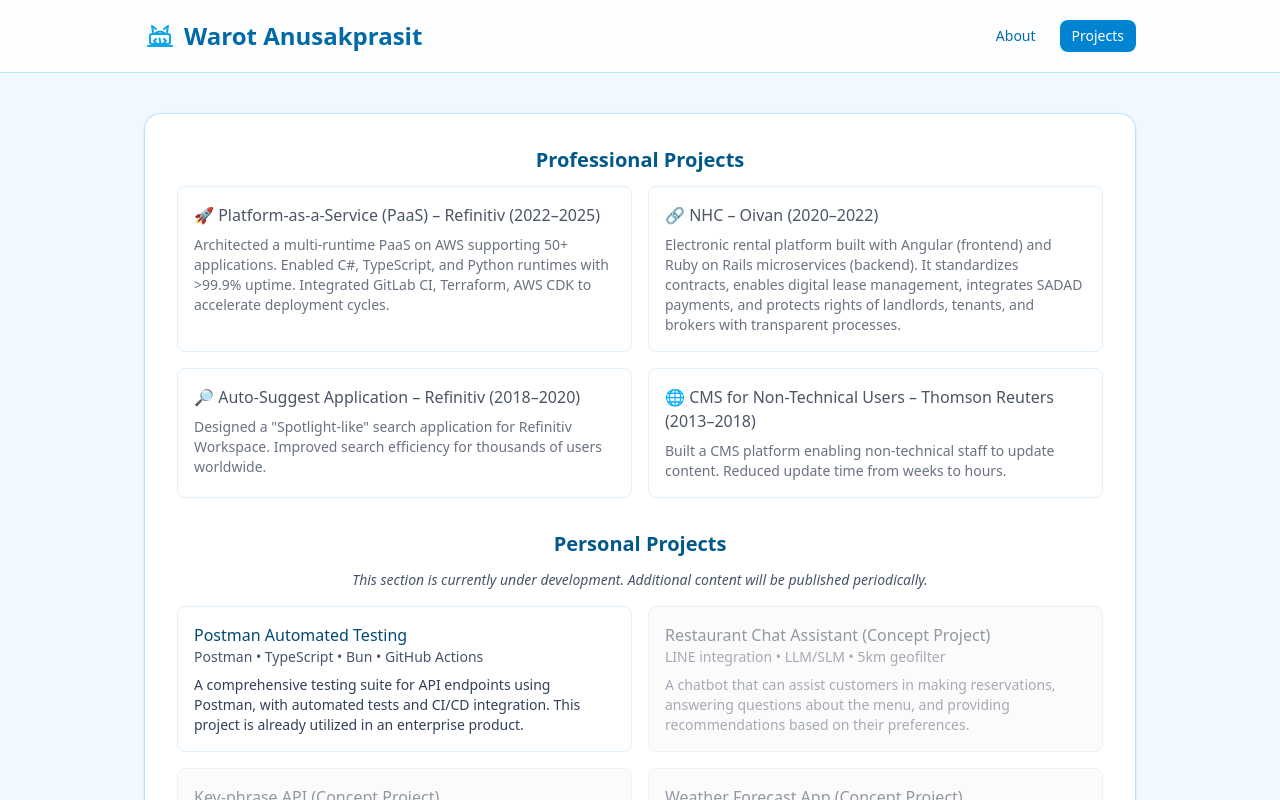
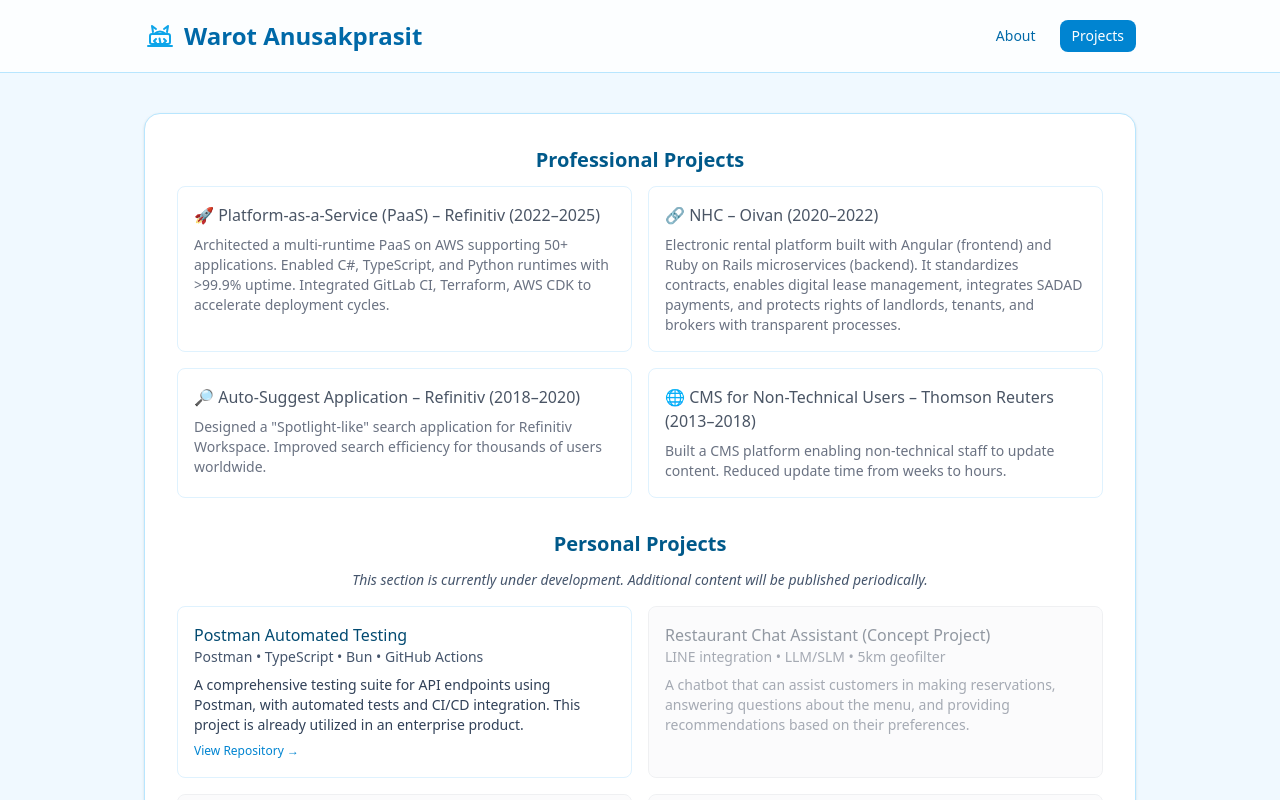
Before and after one commit to warot-a/warot-a.github.io, a React (Vite) app: page / in a window 1280 px wide. Both pictures are taken after a click on the button "Projects". Shown: the top 800 px of the page. Built offline with nearby package versions, Linux system fonts and the light colour scheme.

Commit message:
Add link to Github repository

```diff
--- a/src/components/Projects.tsx
+++ b/src/components/Projects.tsx
@@ -79,6 +79,17 @@
               <p className={`text-sm mt-2 ${project.link ? 'text-slate-700' : 'text-gray-500'}`}>
                 {project.description}
               </p>
+              {project.link && (
+                <a
+                  href={project.link}
+                  target="_blank"
+                  rel="noopener noreferrer"
+                  className="inline-block mt-2 text-xs text-sky-600 hover:text-sky-800 font-medium"
+                  onClick={(e) => e.stopPropagation()}
+                >
+                  View Repository →
+                </a>
+              )}
             </li>
           ))}
         </ul>
```
